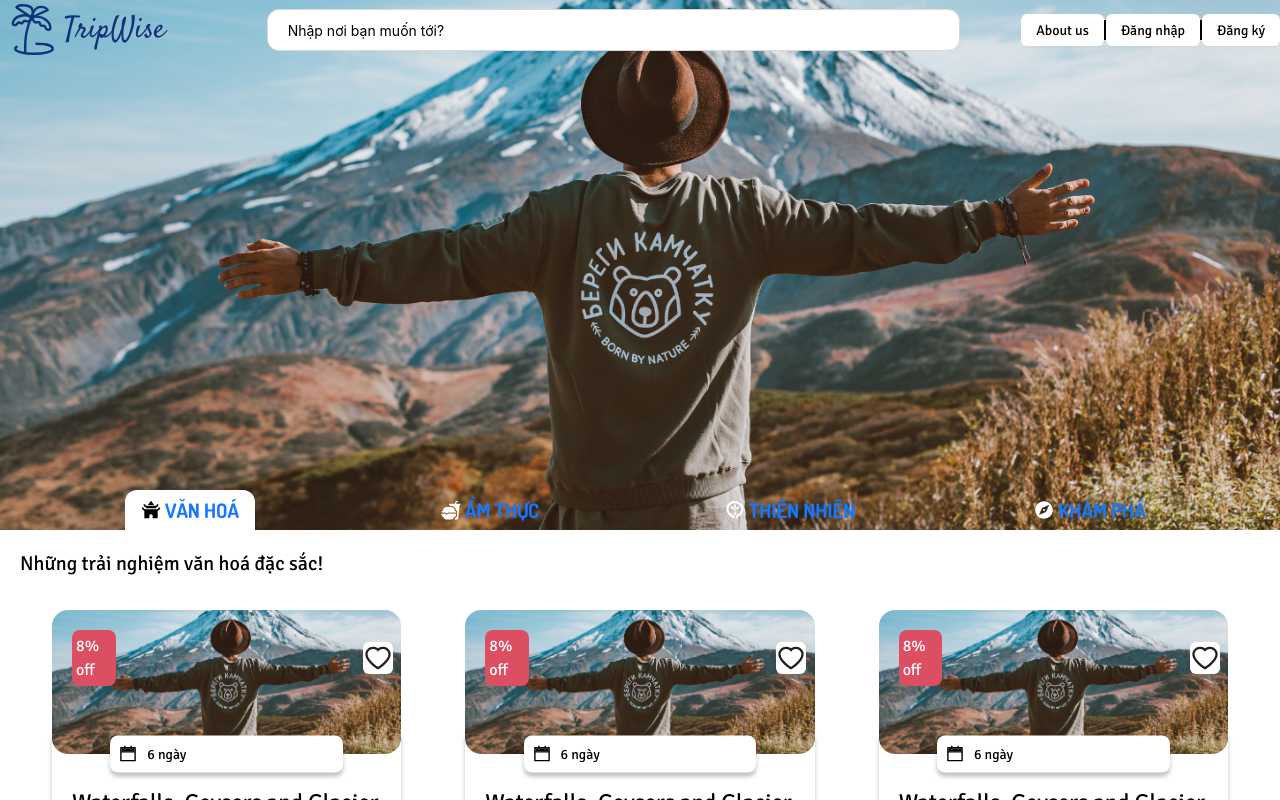
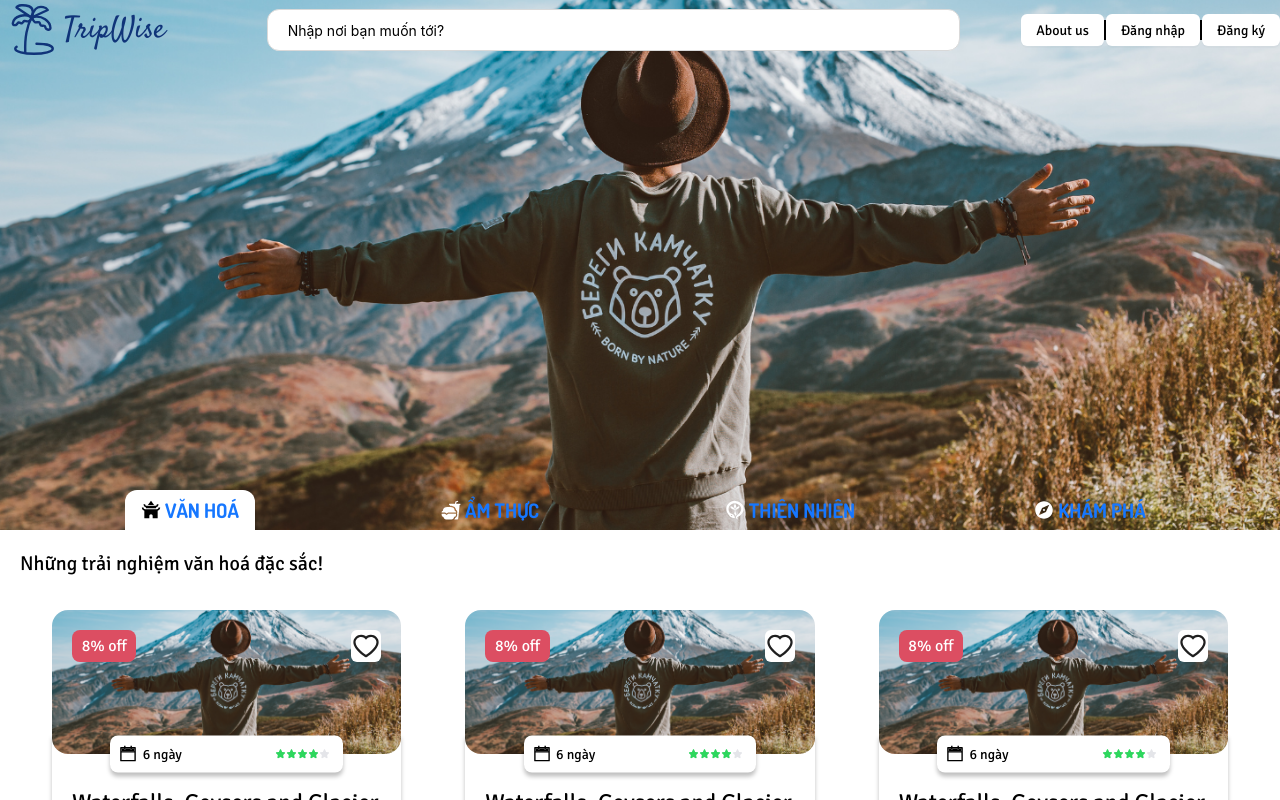
Before and after one commit to Vanhdev/CN-Web-Frontend, a React (Create React App) app: page / in a window 1280 px wide. Shown: the top 800 px of the page. Built offline with nearby package versions, Linux system fonts and the light colour scheme.

Commit message:
Add hover for navBar and tourBox cpn

```diff
--- a/src/pages/AllTours/components/NavBar/index.js
+++ b/src/pages/AllTours/components/NavBar/index.js
@@ -1,56 +1,65 @@
 import { Button, Col, Row } from "antd";
-import React from "react";
+import React, { useEffect, useState } from "react";
 import { MdTempleBuddhist } from "react-icons/md";
 import { IoFastFoodSharp } from "react-icons/io5";
 import { GiPlantsAndAnimals } from "react-icons/gi";
 import { IoMdCompass } from "react-icons/io";
 import "../../../../assets/fonts.css";
 
+const NavBarItem = (props) => {
+  const [hover, setHover] = useState(false);
+  const { content, tag, setCurrentTag, currentTag } = props;
+  const styles = {
+    button: (tag === currentTag || hover) ? "text-black bg-white" : "text-white bg-none",
+    iconColor: hover ? "#7CBBFF" : (tag === currentTag) ? "black" : "white"
+  };
+
+  return <>
+    <Button
+      type="link"
+      className={"h-10 rounded-none rounded-t-xl " + styles.button}
+      onClick={() => setCurrentTag(tag)}
+      onMouseEnter={() => setHover(true)}
+      onMouseLeave={() => setHover(false)}
+    >
+      <Row
+        className="flex items-center justify-center text-xl"
+        style={{fontFamily: "Dosis", fontWeight: "bold"}}
+      >
+        {tag === "vanhoa"? <MdTempleBuddhist size={20} color={styles.iconColor} className="mr-1" /> : null}
+        {tag === "amthuc"? <IoFastFoodSharp size={20} color={styles.iconColor} className="mr-1" /> : null}
+        {tag === "thiennhien"? <GiPlantsAndAnimals size={20} color={styles.iconColor} className="mr-1" /> : null}
+        {tag === "khampha"? <IoMdCompass size={20} color={styles.iconColor} className="mr-1" /> : null}
+        {content}
+      </Row>
+    </Button>
+  </>
+}
+
 const NavBar = (props) => {
   const { className } = props;
+  const [currentTag, setCurrentTag] = useState("vanhoa");
+
+  useEffect(() => {
+    console.log("chance");
+  }, [currentTag]);
+
   return <>
     <Row className={"bg-transparent flex items-center px-10 h-fit w-full " + className}>
-
       <Col span={6} className="flex justify-center border-solid">
-        <Button type="link" className="text-black bg-white h-10 rounded-none rounded-t-xl">
-          <Row className="flex items-center justify-center text-xl" style={{fontFamily: "Dosis", fontWeight: "bold"}}>
-            <MdTempleBuddhist size={20} color={"black"} className="mr-1" />
-            VĂN HOÁ
-          </Row>
-        </Button>
+        <NavBarItem content={"VĂN HOÁ"} tag={"vanhoa"} currentTag={currentTag} setCurrentTag={setCurrentTag} />
       </Col>
-
       <Col span={6} className="flex justify-center border-solid">
-        <Button type="link" className="text-white bg-none h-10 rounded-none rounded-t-xl">
-          <Row className="flex items-center justify-center text-xl" style={{fontFamily: "Dosis", fontWeight: "bold"}}>
-            <IoFastFoodSharp size={20} color={"white"} className="mr-1" />
-            ẨM THỰC
-          </Row>
-        </Button>
+        <NavBarItem content={"ẨM THỰC"} tag={"amthuc"} currentTag={currentTag} setCurrentTag={setCurrentTag} />
       </Col>
-
       <Col span={6} className="flex justify-center border-solid">
-        <Button type="link" className="text-white bg-none h-10 rounded-none rounded-t-xl">
-          <Row className="flex items-center justify-center text-xl" style={{fontFamily: "Dosis", fontWeight: "bold"}}>
-            <GiPlantsAndAnimals size={20} color={"white"} className="mr-1" />
-            THIÊN NHIÊN
-          </Row>
-        </Button>
+        <NavBarItem content={"THIÊN NHIÊN"} tag={"thiennhien"} currentTag={currentTag} setCurrentTag={setCurrentTag} />
       </Col>
-
       <Col span={6} className="flex justify-center border-solid">
-        <Button type="link" className="text-white bg-none h-10 rounded-none rounded-t-xl">
-          <Row className="flex items-center justify-center text-xl" style={{fontFamily: "Dosis", fontWeight: "bold"}}>
-            <IoMdCompass size={20} color={"white"} className="mr-1" />
-            KHÁM PHÁ
-          </Row>
-        </Button>
+        <NavBarItem content={"KHÁM PHÁ"} tag={"khampha"} currentTag={currentTag} setCurrentTag={setCurrentTag} />
       </Col>
-
     </Row>
   </>
 }
 
 export default NavBar;
-
-// TODO: hover icon
--- a/src/pages/AllTours/components/TourBox/index.js
+++ b/src/pages/AllTours/components/TourBox/index.js
@@ -1,25 +1,69 @@
-import React from "react";
+import React, { useState } from "react";
 import bg from "../../../../assets/images/alltour-bg.png"
 import { Image, Row, Col, Button, Divider } from "antd";
 import "../../../../assets/fonts.css";
 import { AiOutlineHeart, AiTwotoneCalendar } from "react-icons/ai";
 import { MdOutlineLocationOn } from "react-icons/md";
 import { IoIosArrowRoundForward } from "react-icons/io";
+import { useNavigate } from "react-router-dom";
+import { FaStar, FaCamera } from "react-icons/fa";
+
+const StarRating = ({ rating5 = 500, size = 50, ...props }) => {
+  let ratingArr = [];
+  for (let i = 0; i < 5; i++) {
+    const item = rating5 > 100 ? 100 : rating5;
+    console.log(item);
+    ratingArr.push(rating5 > 100 ? 100 : rating5);
+    rating5 = rating5 > 100 ? rating5 - 100 : 0;
+  }
+
+  return (
+    <>
+      {ratingArr.map((item, index) => (
+        <div
+          style={{
+            position: "relative",
+            width: size,
+            transform: `translateX(${10 * index - 95}%) translateY(25%)`
+          }}
+        >
+          <div style={{ position: "absolute", zIndex: 2 }}>
+            <div style={{ width: (item / 100) * size, overflow: "hidden" }}>
+              <FaStar color="#2DD75D" size={size} />
+            </div>
+            <div style={{ width: size }}></div>
+          </div>
+          <div style={{ position: "absolute", zIndex: 1 }}>
+            <FaStar color="#E4E5E9" size={size} />
+          </div>
+        </div>
+      ))}
+    </>
+  );
+};
 
 const TourBox = () => {
+  const [hover, setHover] = useState(false);
+  const navigate = useNavigate();
   return <>
     <Col span={8} className="p-8">
       <Row className="w-full relative flex justify-center">
-        <Image src={bg} width={"100%"} className="rounded-2xl" preview={false} />
-        <Row className="w-full bg-none absolute top-0 left-0 right-0 m-5 flex items-center">
+        <Image
+          src={bg}
+          width={"100%"}
+          className="rounded-2xl"
+          onMouseEnter={() => setHover(true)}
+          onMouseLeave={() => setHover(false)}
+        />
+        <Row className="w-8/9 bg-none absolute top-0 left-0 right-0 m-5 flex items-center justify-between">
           <Col
-            span={3}
+            span={5}
             className="text-white text-base flex items-center justify-center rounded-lg p-1"
             style={{fontFamily: "Signika", backgroundColor: "#DC4E62"}}
           >
             8% off
           </Col>
-          <Col offset={17}>
+          <Col span={3} className="flex justify-end">
             <Button className="border-none hover:border-none flex items-center p-0">
               <AiOutlineHeart size={30} />
             </Button>
@@ -28,10 +72,10 @@ const TourBox = () => {
         <Col
           span={16}
           offset={4}
-          className="bg-white absolute bottom-0 left-0 right-0 rounded-lg translate-y-1/2 p-2"
+          className="bg-white absolute bottom-0 left-0 right-0 rounded-lg translate-y-1/2 p-2 flex justify-between"
           style={{boxShadow: "0px 4px 4px rgba(0, 0, 0, 0.25)"}}
         >
-          <Row>
+          <Row className="w-1/2">
             <Col>
               <AiTwotoneCalendar size={20} />
             </Col>
@@ -39,6 +83,15 @@ const TourBox = () => {
               6 ngày
             </Col>
           </Row>
+          {hover ?
+            <Row className="flex items-center">
+              <Col span={10} pull={4}><FaCamera /></Col>
+              <Col span={10} style={{fontFamily: "Signika"}}>10</Col>
+            </Row> :
+            <Row>
+              <StarRating rating5={400} size={10} />
+            </Row>
+          }
         </Col>
       </Row>
       <Row className="pt-8 -translate-y-5 rounded-b-lg" style={{boxShadow: "0px 4px 4px rgba(0, 0, 0, 0.25)"}}>
@@ -55,7 +108,7 @@ const TourBox = () => {
               <Row className="w-full" style={{fontFamily: "Signika", fontSize: 18, color: "#4B59D7", fontWeight: "bold"}}>$100.00</Row>
             </Col>
             <Col className="flex items-end">
-              <Button type="link" className="border-none p-0 translate-y-1">
+              <Button type="link" className="border-none p-0 translate-y-1" onClick={() => navigate("detail-tour/1")}>
                 <Row>
                   <Col style={{fontFamily: "Signika", fontSize: 15, color: "#4B59D7"}}>Chi tiết</Col>
                   <Col className="flex items-center">
@@ -72,5 +125,3 @@ const TourBox = () => {
 }
 
 export default TourBox;
-
-// TODO: tourInfoBox component
--- a/src/pages/AllTours/index.js
+++ b/src/pages/AllTours/index.js
@@ -6,8 +6,10 @@ import { Image, Row, Col, Button } from "antd";
 import "../../assets/fonts.css";
 import TourBox from "./components/TourBox";
 import { IoIosArrowRoundForward } from "react-icons/io";
+import { useNavigate } from "react-router-dom";
 
 const HomePage = () => {
+  const navigate= useNavigate();
   return <>
     <Row className="w-full relative">
       <Image src={bg} width={"100%"} preview={false} />
@@ -27,7 +29,7 @@ const HomePage = () => {
         <TourBox />
       </Row>
       <Col span={24} className="flex justify-end">
-        <Button type="link" className="border-none p-0 translate-y-1">
+        <Button type="link" className="border-none p-0 translate-y-1" onClick={() => navigate("all-tours")}>
           <Row>
             <Col style={{fontFamily: "Signika", fontSize: 15, color: "#4B59D7"}}>Xem tất cả tours</Col>
             <Col className="flex items-center">
@@ -53,4 +55,4 @@ const HomePage = () => {
 
 export default HomePage;
 
-// TODO: tourInfoBox component
+// perfect destination + footer
```
